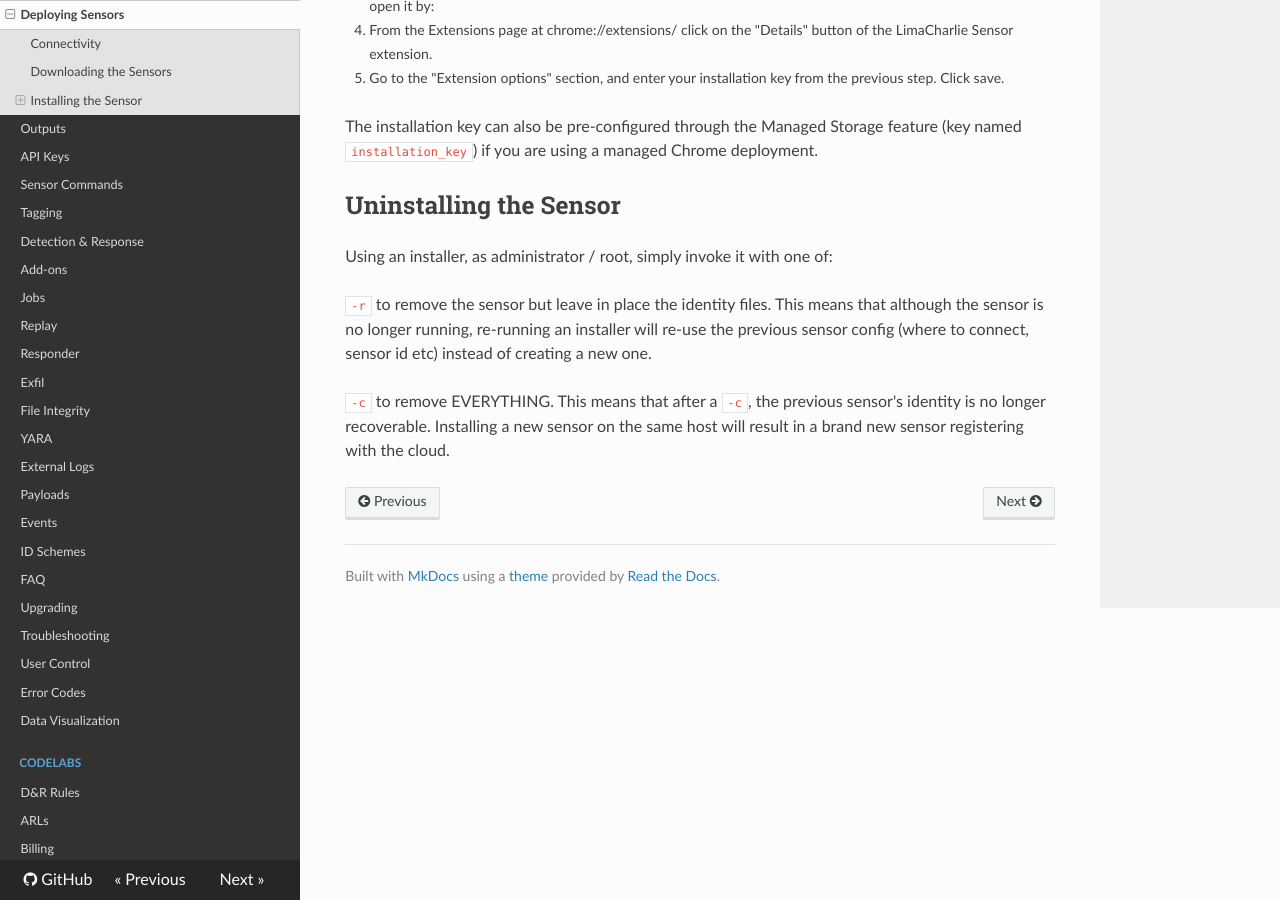
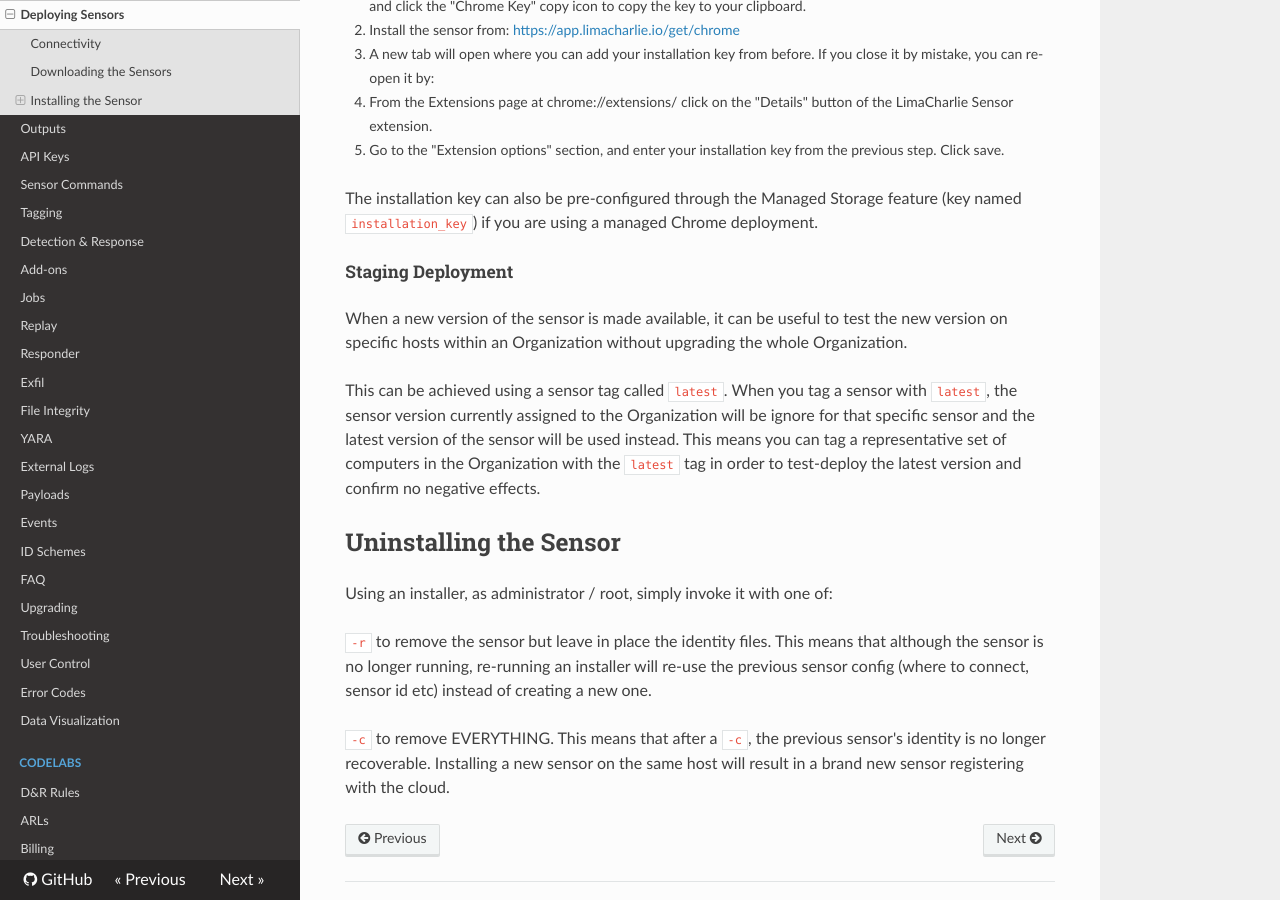
Before and after one commit to refractionPOINT/lce_doc, an MkDocs documentation site: the page built from docs/deploy_sensor.md, in a window 1280 px wide and 900 px high, scrolled down 7231 px. Built offline with MkDocs 1.6.1, drawn with Linux system fonts in a browser that asks for light colours; nearby versions of some CDN libraries; old or Windows-style settings are respelled for this version of MkDocs; some of the changed text lies outside the part shown.

Commit message:
Add info on the new mechanism for partial sensor upgrades.

```diff
--- a/docs/deploy_sensor.md
+++ b/docs/deploy_sensor.md
@@ -35,6 +35,8 @@ For example:
 * https://app.limacharlie.io/get/windows/msi64 for the Windows 64 bit MSI installer
 * https://app.limacharlie.io/get/linux/64 for the Linux 64 bit installer
 * https://app.limacharlie.io/get/linux/alpine64 for the Linux Apline 64 bit installer
+* https://app.limacharlie.io/get/linux/arm32 for the Linux ARM 32 bit installer
+* https://app.limacharlie.io/get/linux/arm64 for the Linux ARM 64 bit installer
 * https://app.limacharlie.io/get/mac/64 for the MacOS 64 bit installer
 * https://app.limacharlie.io/get/chrome for the Chrome extension
 
@@ -293,6 +295,13 @@ copy the key to your clipboard.
 
 The installation key can also be pre-configured through the Managed Storage feature (key named `installation_key`) if you are using a managed Chrome deployment.
 
+### Staging Deployment
+When a new version of the sensor is made available, it can be useful to test the new version on specific hosts within an Organization without upgrading the whole Organization.
+
+This can be achieved using a sensor tag called `latest`. When you tag a sensor with `latest`, the sensor version currently assigned to the Organization will be ignore for that
+specific sensor and the latest version of the sensor will be used instead. This means you can tag a representative set of computers in the Organization with the `latest` tag in
+order to test-deploy the latest version and confirm no negative effects.
+
 # Uninstalling the Sensor
 Using an installer, as administrator / root, simply invoke it with one of:
 
```
